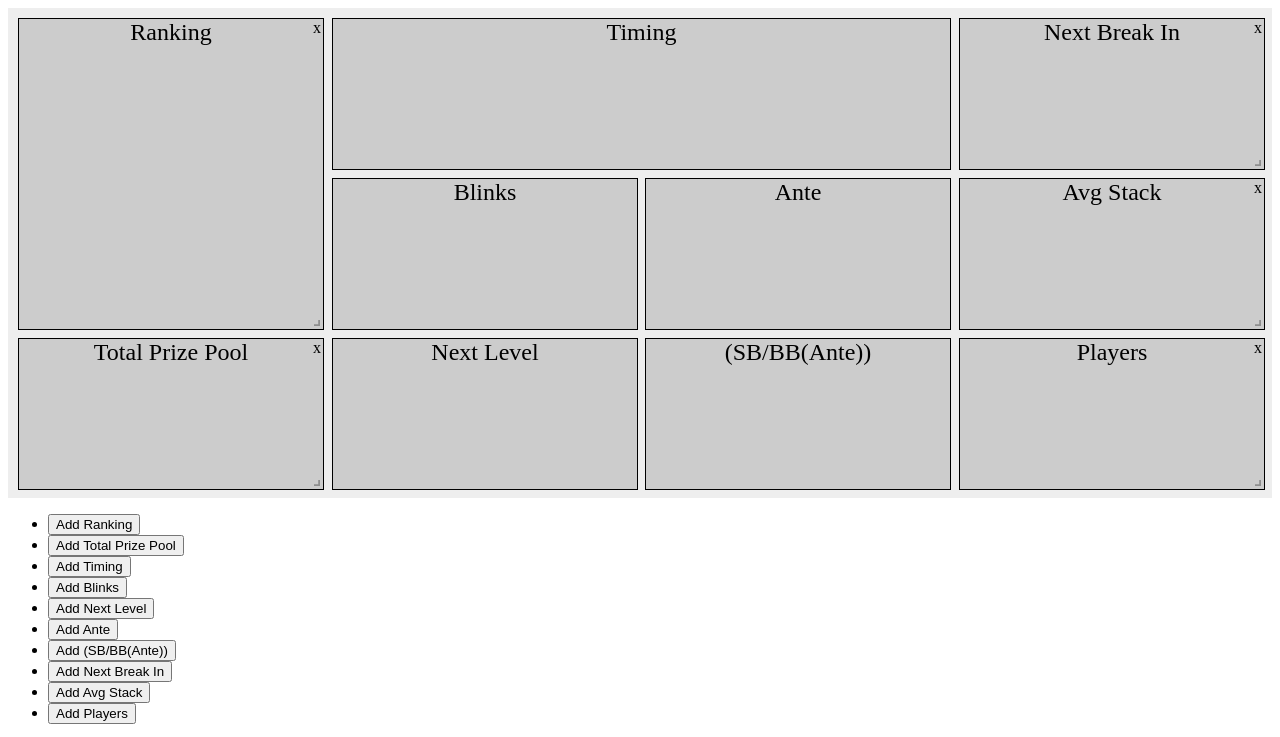
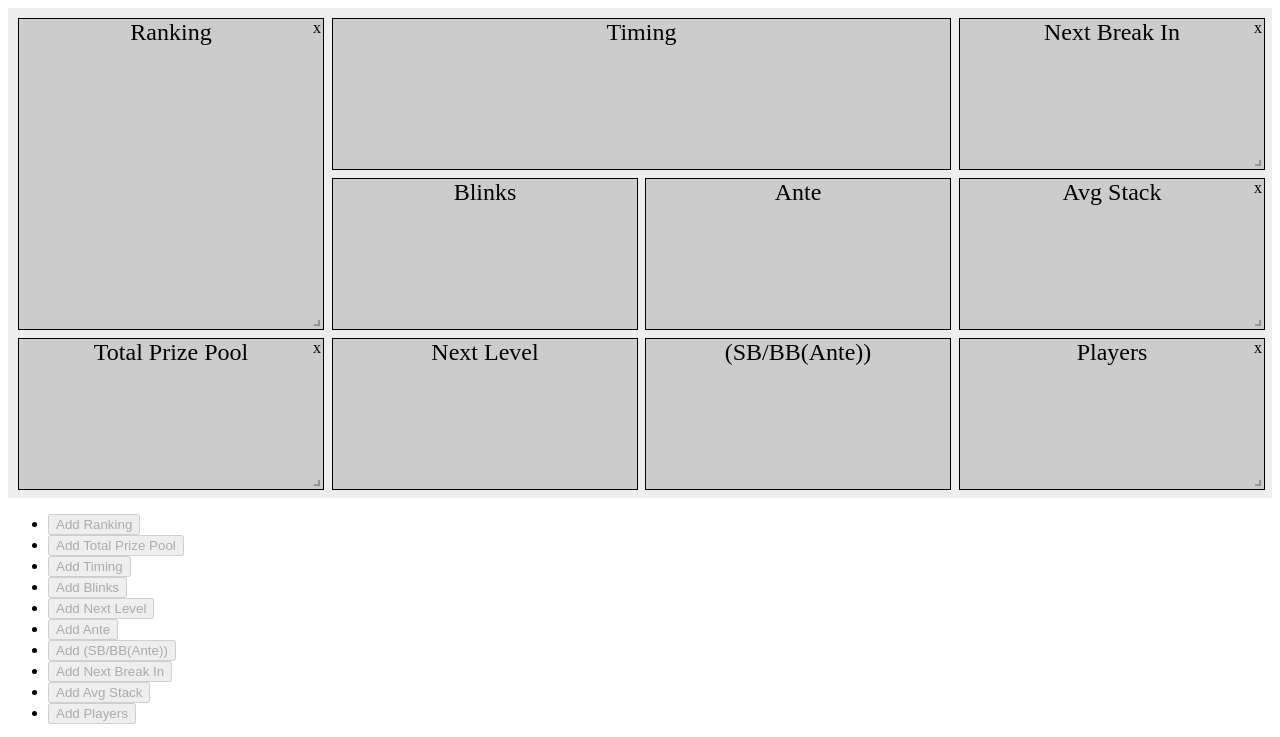
Before and after one commit to SocolaDaiCa/vue-grid-layout, a plain HTML site: page index.html in a window 1280 px wide. Shown: the top 737 px of the page. Drawn offline with nearby package versions, Linux system fonts and the light colour scheme.

Commit message:
Update index.html

```diff
--- a/index.html
+++ b/index.html
@@ -119,7 +119,7 @@
     <div>
         <ul>
             <li v-for="item in add">
-                <button @click="addItem(item)">Add {{ item.name }}</button>
+                <button @click="addItem(item)" :disabled="exists(item.name)">Add {{ item.name }}</button>
             </li>
         </ul>
         <ul>
@@ -273,6 +273,9 @@
 
         },
         methods: {
+            exists(name) {
+                return this.layout.find(e => e.name == name) !== undefined;
+            },
             itemTitle(item) {
                 // return item.i;
                 return item.name;
```
